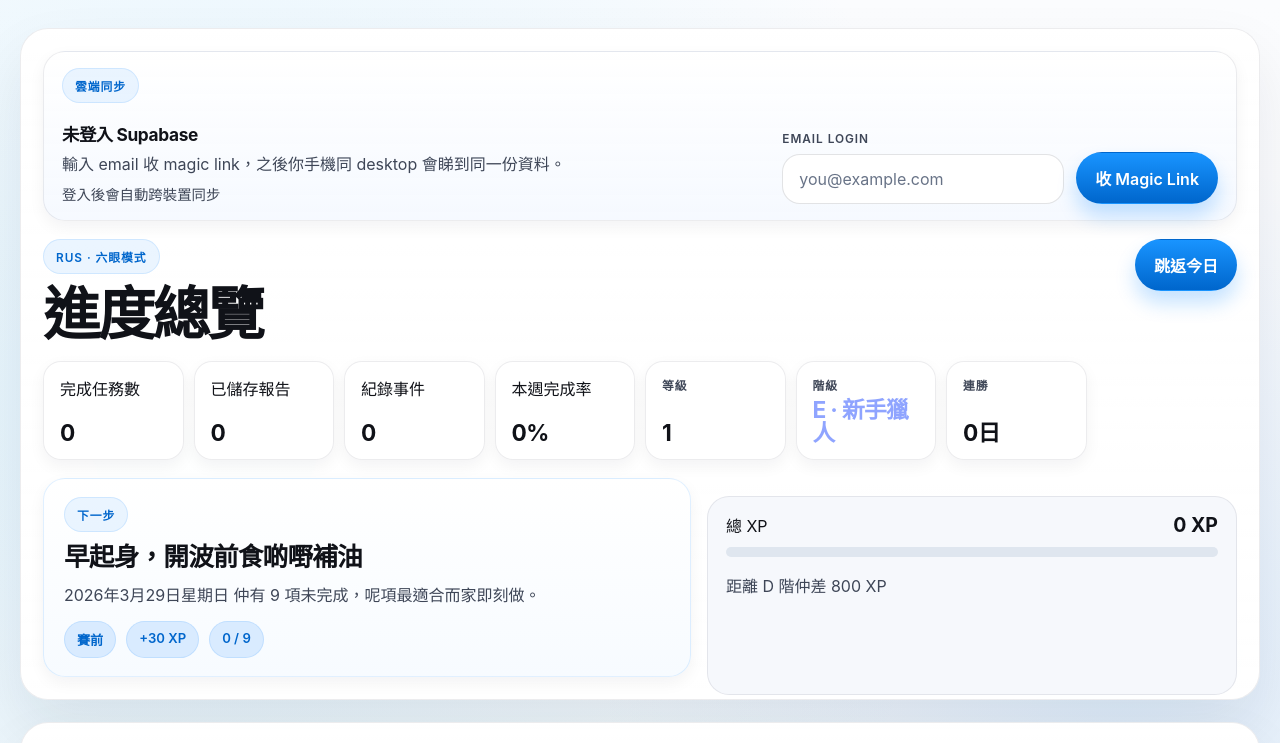
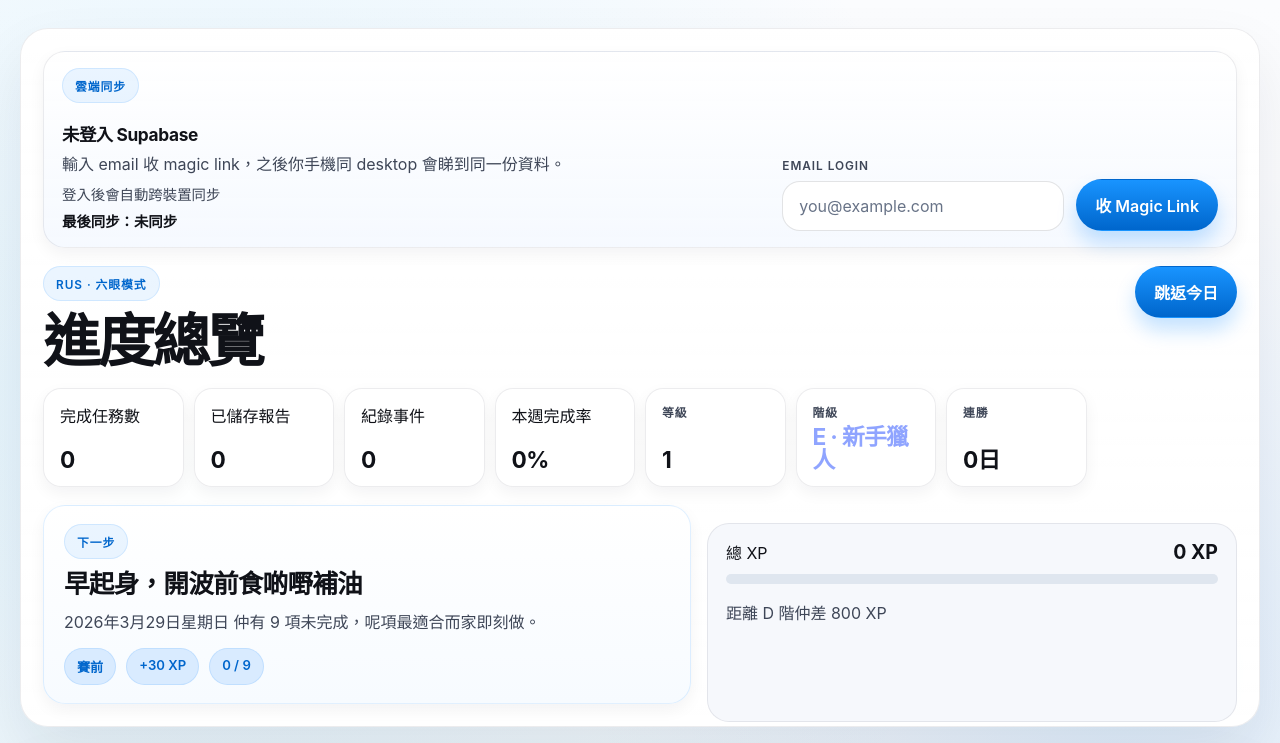
Before and after one commit to ruzzzzz628/vibe, a plain HTML site: page index.html in a window 1280 px wide. Shown: the top 743 px of the page. Drawn offline with nearby package versions, Linux system fonts and the light colour scheme.

Commit message:
Show last cloud sync time explicitly

```diff
--- a/app.js
+++ b/app.js
@@ -427,7 +427,8 @@ const refs = {
   cloudActions: document.querySelector(".cloud-actions"),
   cloudStatus: document.getElementById("cloudStatus"),
   cloudDetail: document.getElementById("cloudDetail"),
-  cloudMeta: document.getElementById("cloudMeta")
+  cloudMeta: document.getElementById("cloudMeta"),
+  cloudSyncTime: document.getElementById("cloudSyncTime")
 };
 
 let selectedDate = getTodayKey();
@@ -890,10 +891,13 @@ function renderCloudMeta() {
   refs.cloudStatus.textContent = cloud.status;
   refs.cloudDetail.textContent = cloud.detail;
   refs.cloudMeta.textContent = isConnected
-    ? `${cloud.user.email || "已登入"}${cloud.lastSyncedAt ? ` · 最後同步 ${formatDateTime(cloud.lastSyncedAt)}` : ""}`
+    ? `${cloud.user.email || "已登入"}`
     : cloud.configured
       ? "登入後會自動跨裝置同步"
       : "填好 Supabase config 後先會出現雲端同步";
+  refs.cloudSyncTime.textContent = `最後同步：${
+    cloud.lastSyncedAt ? formatDateTime(cloud.lastSyncedAt) : isConnected ? "等待第一次同步" : "未同步"
+  }`;
 
   refs.signOutBtn.hidden = !isConnected;
   refs.authForm.hidden = isConnected;
--- a/index.html
+++ b/index.html
@@ -21,6 +21,7 @@
           <strong id="cloudStatus">本機模式</strong>
           <p class="cloud-detail" id="cloudDetail">而家資料只會留喺你部裝置。</p>
           <span class="cloud-meta" id="cloudMeta">填好 Supabase config 後先會出現雲端同步</span>
+          <span class="cloud-sync-time" id="cloudSyncTime">最後同步：未同步</span>
         </div>
         <form class="auth-form" id="authForm">
           <label class="field auth-field">
--- a/styles.css
+++ b/styles.css
@@ -149,8 +149,14 @@ button {
   line-height: 1.55;
 }
 
-.cloud-meta {
+.cloud-meta,
+.cloud-sync-time {
   font-size: 0.9rem;
+}
+
+.cloud-sync-time {
+  font-weight: 600;
+  color: var(--text);
 }
 
 .auth-form {
```
